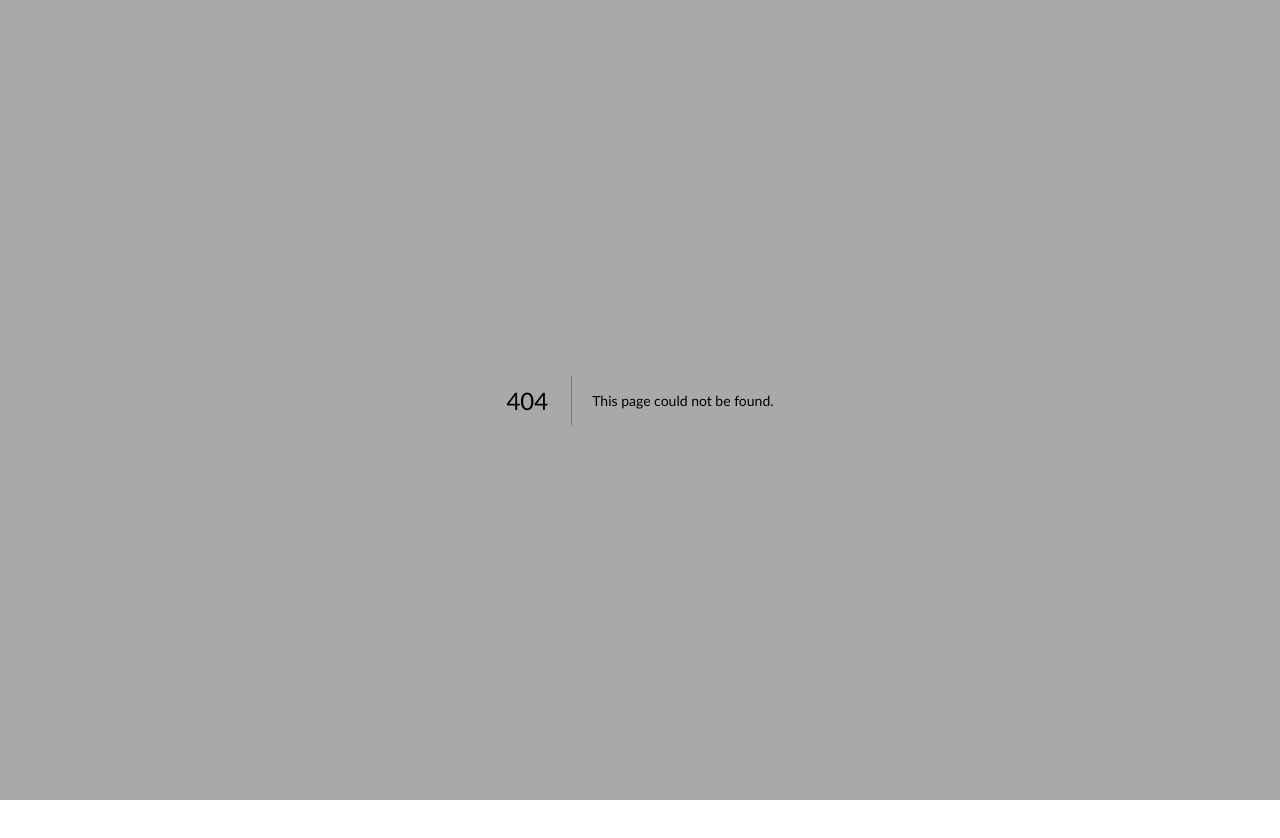
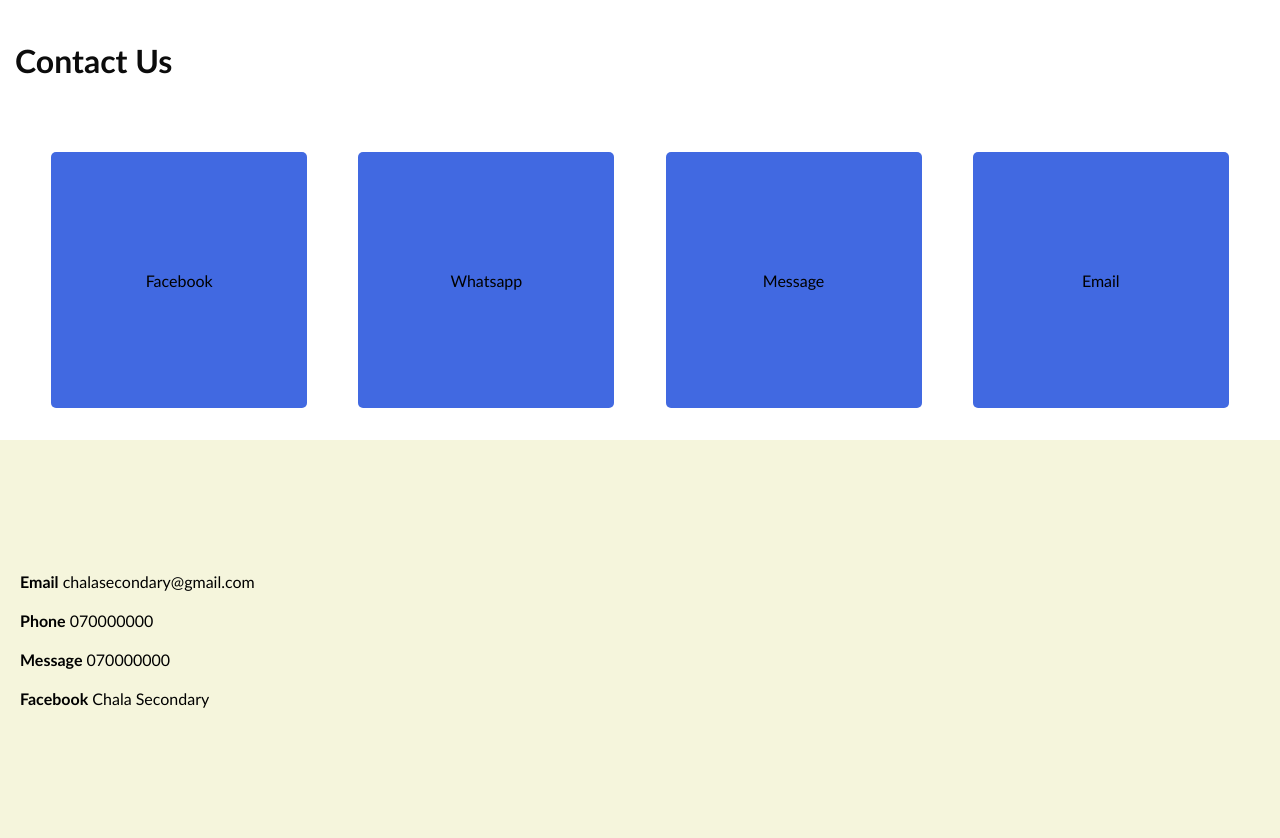
Before and after one commit to amnotperfect/Chala, a Next.js app: page /ContactUs in a window 1280 px wide. Before the commit this address had no page. Before the commit the page ends 800 px from the top, so only its background shows below. Built offline with nearby package versions, Linux system fonts and the light colour scheme.

Commit message:
Page updates

```diff
--- a/components/Nav.js
+++ b/components/Nav.js
@@ -12,7 +12,9 @@ function Nav() {
         <li>
           <Link href="/Gallery">Gallery</Link>
         </li>
-        <li>Contact Us</li>
+        <li>
+          <Link href="/ContactUs">Contact Us</Link>
+        </li>
       </ul>
     </nav>
   );
--- /dev/null
+++ b/pages/ContactUs.js
@@ -0,0 +1,33 @@
+import styles from "../styles/ContactUs.module.css";
+import Header from "../components/Header";
+const ContactUs = () => {
+  return (
+    <>
+      <Header header="Contact Us" />
+      <div className={styles.contactUs}>
+        <section>
+          <div>Facebook</div>
+          <div>Whatsapp</div>
+          <div>Message</div>
+          <div>Email</div>
+        </section>
+        <div>
+          <li>
+            <b>Email</b> chalasecondary@gmail.com
+          </li>
+          <li>
+            <b>Phone</b> 070000000
+          </li>
+          <li>
+            <b>Message</b> 070000000
+          </li>
+          <li>
+            <b>Facebook</b> Chala Secondary
+          </li>
+        </div>
+      </div>
+    </>
+  );
+};
+
+export default ContactUs;
--- /dev/null
+++ b/styles/ContactUs.module.css
@@ -0,0 +1,65 @@
+.contactUs {
+  width: 100%;
+  min-height: 85vh;
+  max-height: auto;
+  background: seagreen;
+}
+
+.contactUs > section {
+  width: 100%;
+  height: 40vh;
+  background-color: white;
+  display: flex;
+  justify-content: space-evenly;
+  align-items: center;
+  flex-wrap: wrap;
+}
+
+.contactUs > section > div {
+  flex: 0 0 20%;
+  height: 80%;
+  background-color: royalblue;
+  display: flex;
+  justify-content: center;
+  align-items: center;
+  transition: ease-in-out 0.5s;
+  border-radius: 5px;
+}
+
+.contactUs > section > div:hover {
+  background-color: skyblue;
+}
+
+.contactUs > div {
+  width: 100%;
+  height: 50vh;
+  background-color: beige;
+  display: flex;
+  flex-direction: column;
+  justify-content: center;
+  align-items: flex-start;
+}
+
+.contactUs > div > li {
+  margin: 10px 20px;
+  list-style-type: none;
+}
+
+@media (max-width: 600px) {
+  .contactUs {
+    min-height: 85vh;
+  }
+
+  .contactUs > section {
+    height: 45vh;
+  }
+
+  .contactUs > section > div {
+    height: 45%;
+    flex: 0 0 40%;
+  }
+
+  .contactUs > div {
+    height: 40vh;
+  }
+}
--- a/styles/Home.module.css
+++ b/styles/Home.module.css
@@ -1,6 +1,6 @@
 .header {
   width: 100%;
-  height: 10vh;
+  height: 15vh;
   background-color: white;
   display: flex;
   justify-content: flex-start;
@@ -74,11 +74,13 @@
   background-color: gainsboro;
   position: relative;
   height: 90%;
+  border-radius: 50%;
 }
 
 .welcome > section:nth-child(2) > image {
   width: 100%;
   height: 100%;
+  border-radius: 50%;
 }
 
 .ourInfo {
```
Also changed, not shown: components/Footer.js (added, +27 -0 lines), pages/index.js (+7 -1 lines), styles/Footer.module.css (added, +30 -0 lines).
